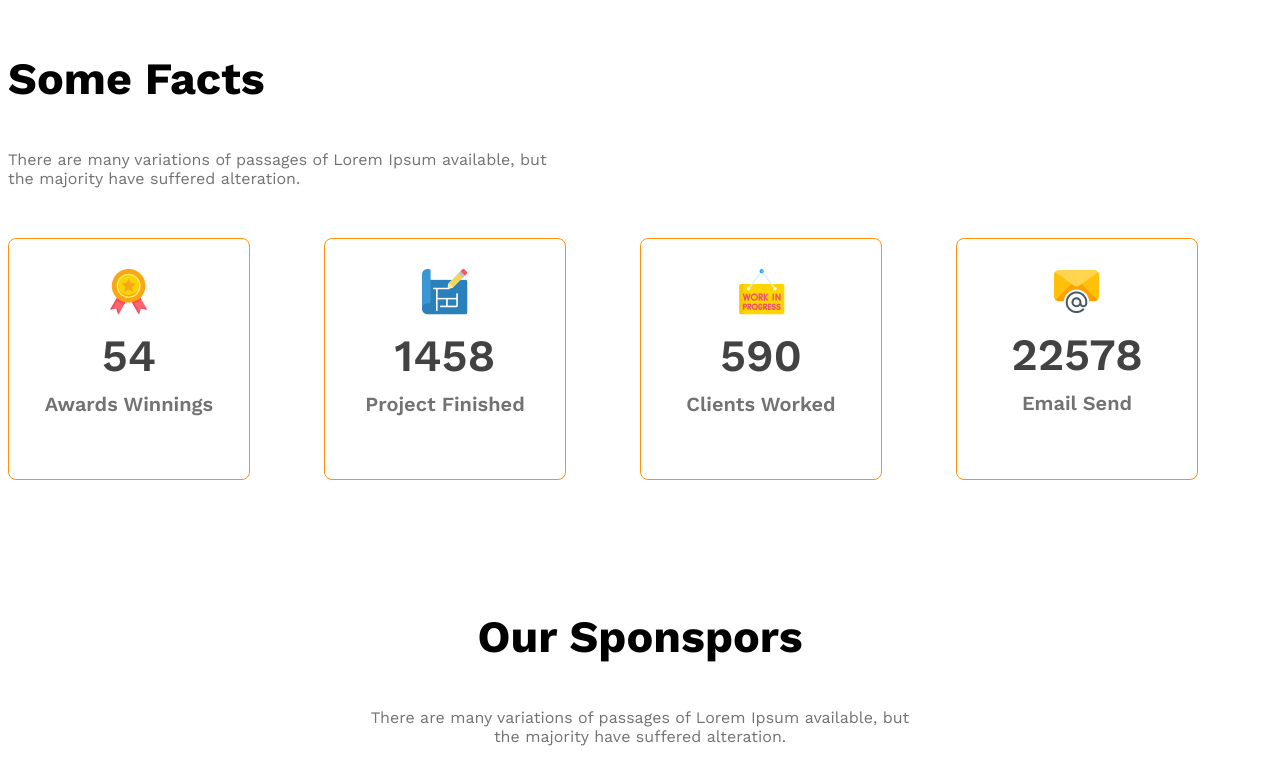
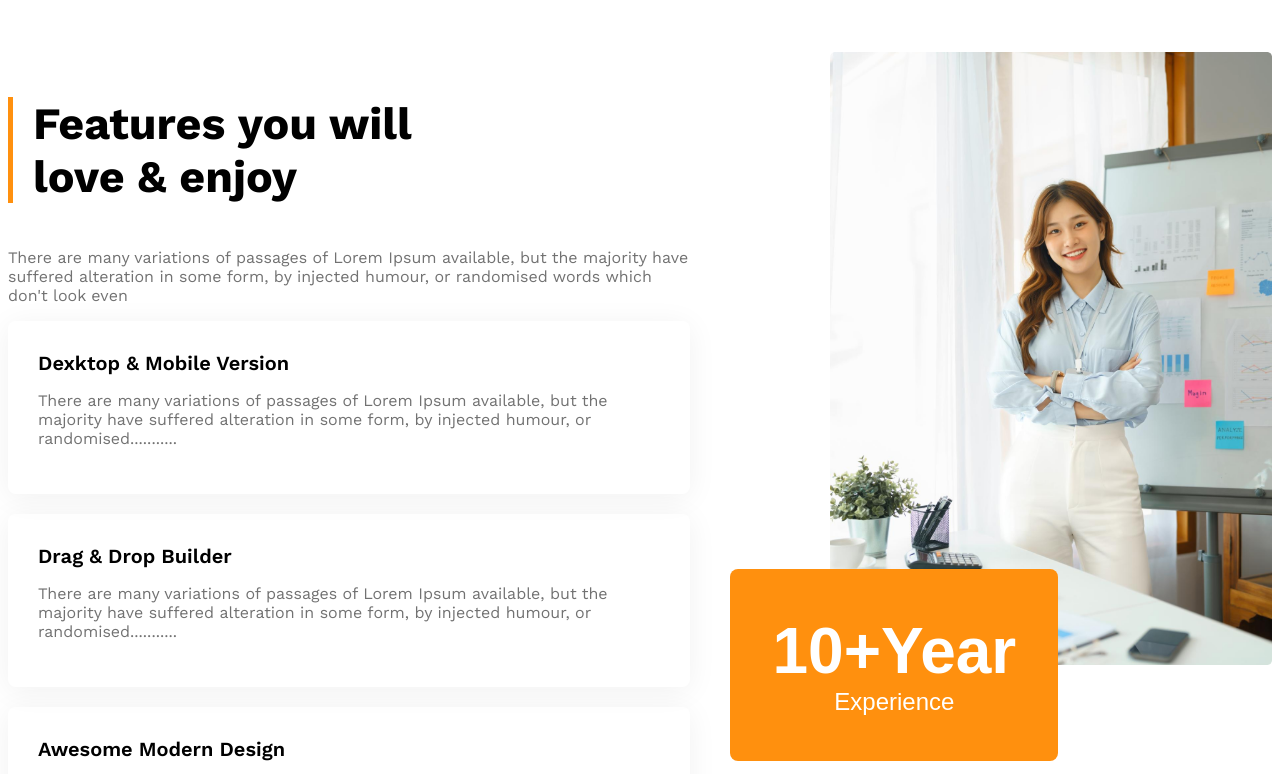
Before and after one commit to Abdul-Kader-Rimon/g3-architects, a plain HTML site: page index.html in a window 1280 px wide. Shown: the part 2150-2924 px from the top of the page. Drawn offline with nearby package versions, Linux system fonts and the light colour scheme.

Commit message:
feature and footer section

```diff
--- a/architect.css
+++ b/architect.css
@@ -179,6 +179,53 @@ main > section {
     filter: grayscale(100%);
 }
 
+/* feature section */
+
+.features{
+    gap: 140px;
+}
+#feature-section-title{
+    border-left: 5px solid #FF900E;
+    padding-left: 20px;
+}
+
+.feature-card .feature-title{
+    font-weight: 600;
+    font-size: 1.25rem;
+    margin-top: 0px;
+    margin-bottom: 0px;
+}
+
+.feature-card{
+        padding: 30px;
+        border-radius: 8px;
+        box-shadow: 0 4px 30px 0 rgba(0, 0, 0, 0.06);
+        margin-bottom: 20px;
+}
+#experience-badge{
+    padding: 45px 42px;
+    font-size: 1.5rem;
+    font-weight: 500;
+    margin-left: -100px;
+    margin-top: -100px;
+}
+#experience-year{
+    font-size: 4rem;
+    font-weight: 700;
+}
+.feature-architect img{
+    width: 100%;
+}
+
+/* footer section */
+footer{
+
+    margin: 50px 200px 50px 120px;
+    border-radius: 8px;
+     text-align: center;
+     padding: 20px;
+
+}
 
 /* responsive media query */
 
@@ -187,7 +234,7 @@ main > section {
 @media screen and (max-width : 576px) {
     /* responsive navbar section */
 
-    .navbar , .nav-links , .teams{
+    .navbar , .nav-links , .teams, .features{
         flex-direction: column;
     }
 
@@ -206,13 +253,20 @@ main > section {
         .section-title,.fact-description{
             text-align: center;
         }
+         #experience-badge{
+                margin-top: 20px;
+                margin-left: 20px;
+                }
+        footer{
+            margin: 50px auto;
+        }
 }
 
 /* for medium device */
 
 @media screen and (min-width : 576px) and (max-width: 992px){
     /* responsive navbar section */
-    .teams {
+    .teams , .features{
         flex-direction: column;
     }
         .team-img-container , .facts-container {
@@ -240,4 +294,11 @@ main > section {
              .section-title{
                       text-align: center;
                               }
+              #experience-badge {
+                              margin: 30px 200px 0 290px;
+
+                          }
+             footer {
+                  margin: 50px auto;
+                       }
 }
--- a/index.html
+++ b/index.html
@@ -57,8 +57,41 @@
         <!-- team section end -->
 
         <!-- features will enjoy start -->
-         <section>
+         <section class="features display-flex">
+            <div>
+                <h3 class="section-title" id="feature-section-title">Features you will <br>love & enjoy</h3>
+                <p class="text-light-gray">There are many variations of passages of Lorem Ipsum available, but the majority have suffered alteration in some form,
+                by injected humour, or randomised words which don't look even</p>
 
+                <!-- feature card container -->
+                 <div class="feature-card">
+                    <h4 class="feature-title">Dexktop & Mobile Version</h4>
+                    <p class="text-light-gray">There are many variations of passages of Lorem Ipsum available, but the majority have suffered alteration in some form,
+                    by injected humour, or randomised...........</p>
+                 </div>
+                 <div class="feature-card">
+                    <h4 class="feature-title">Drag & Drop Builder</h4>
+                    <p class="text-light-gray">There are many variations of passages of Lorem Ipsum available, but the majority have suffered alteration in some form,
+                    by injected humour, or randomised...........</p>
+                 </div>
+                 <div class="feature-card">
+                    <h4 class="feature-title">Awesome Modern Design</h4>
+                    <p class="text-light-gray">There are many variations of passages of Lorem Ipsum available, but the majority have suffered alteration in some form,
+                    by injected humour, or randomised...........</p>
+                 </div>
+                 <div class="feature-card">
+                    <h4 class="feature-title">Super Easy to Edit</h4>
+                    <p class="text-light-gray">There are many variations of passages of Lorem Ipsum available, but the majority have suffered alteration in some form,
+                    by injected humour, or randomised...........</p>
+                 </div>
+            </div>
+            <div class="feature-architect">
+                <img src="images/architect.png" alt="">
+                <button id="experience-badge" class="btn-primary">
+                    <span id="experience-year">10+Year</span><br>
+                    <span>Experience</span>
+                </button>
+            </div>
          </section>
         <!-- some facts start -->
             <section>
@@ -119,8 +152,8 @@
          </section>
     </main>
 
-    <footer>
-
+    <footer class="bg-light">
+        <p class="text-light-gray">All rights reserved copyright@2023 startup landing page design</p>
     </footer>
 </body>
 </html>
```
